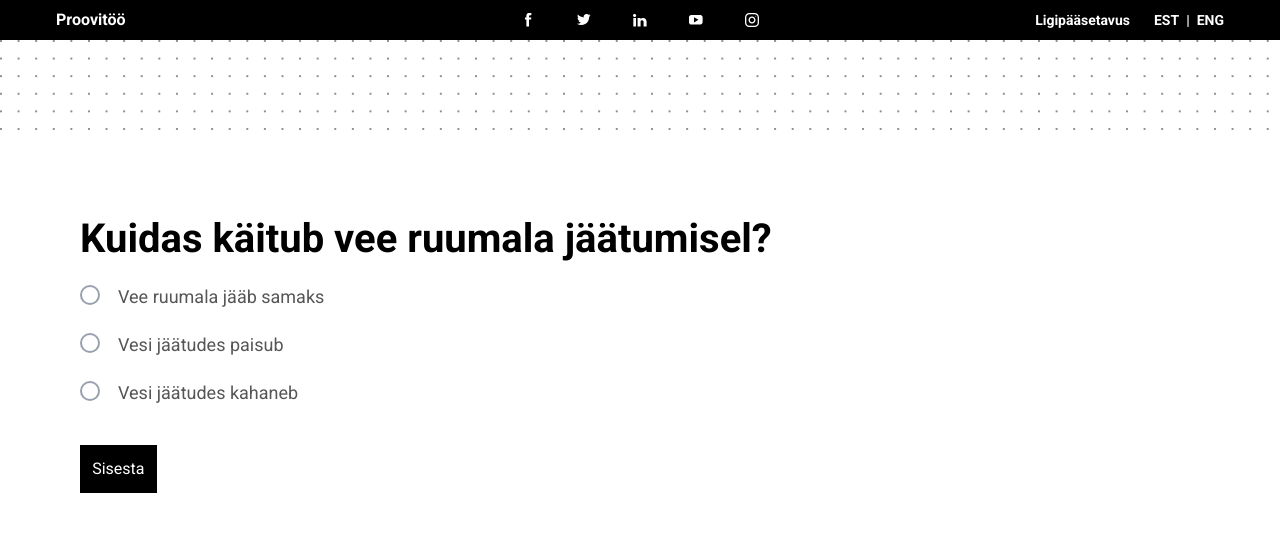
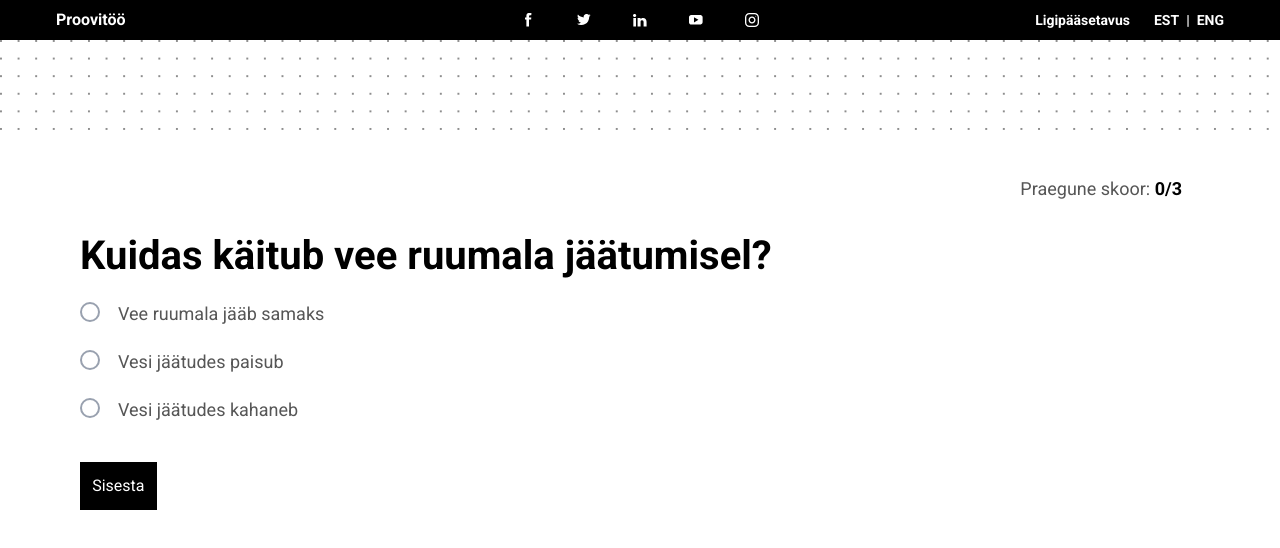
Before and after one commit to geilu/statistikaamet-proovitoo, a React (Vite) app: page /quiz in a window 1280 px wide. Shown: the top 548 px of the page. Built offline with nearby package versions, Linux system fonts and the light colour scheme.

Commit message:
add current score next to question

```diff
--- a/src/components/questionCard.tsx
+++ b/src/components/questionCard.tsx
@@ -2,10 +2,11 @@ import questions from '../data/questions.json';
 import {type Dispatch, type SetStateAction, useState} from "react";
 import type {Answer} from "../data/answer.ts";
 
-export default function QuestionCard({ setAnswers, setScore, setDone }: Readonly<{
+export default function QuestionCard({ setAnswers, setScore, setDone, score }: Readonly<{
                                                                                 setAnswers: Dispatch<SetStateAction<Answer[]>>,
                                                                                 setScore: Dispatch<SetStateAction<number>>,
-                                                                                setDone: Dispatch<SetStateAction<boolean>>
+                                                                                setDone: Dispatch<SetStateAction<boolean>>,
+                                                                                score: number
                                                                                 }>) {
 
     const [answered, setAnswered] = useState<boolean>(false);
@@ -57,7 +58,11 @@ export default function QuestionCard({ setAnswers, setScore, setDone }: Readonly
     const continueButton = <button className="btn" onClick={handleContinue}>Liigu edasi</button>
 
     return (
-        <div className="ml-[2em] mt-[2em] sm:m-[5em]">
+        <div className="flex flex-col justify-between ml-[2em] sm:mx-[5em]">
+            <div className="my-[2em]">
+                <p className="mr-[1em] text-right body-medium mt-[0.5em]">Praegune skoor: <b className="body-medium-bold">{score}/{questions.length}</b></p>
+            </div>
+            <div>
             <h1 className="headline-large">{currentQuestion.question}</h1>
             {currentQuestion.options.map(o =>
                 <div key={o} className="my-[1.5em]">
@@ -82,6 +87,7 @@ export default function QuestionCard({ setAnswers, setScore, setDone }: Readonly
             <p className="text-[var(--error-color)] text-sm">{error}</p>
             {answered ? continueButton : enterButton}
             <p className={`${answered ? "visible" : "hidden"} body-small`}>{correctAnswer ? ("Tubli! Valisid õige vastuse.") : ("Kahjuks see pole õige vastus!")}</p> {/* nõue: kohene tagasiside */}
+            </div>
         </div>
     )
 }
--- a/src/index.css
+++ b/src/index.css
@@ -68,6 +68,12 @@
     line-height: var(--medium-text-line);
     color: var(--primary-dark-grey);
 }
+.body-medium-bold {
+    font-size: var(--medium-text-size);
+    line-height: var(--medium-text-line);
+    color: var(--primary-color);
+    font-weight: bold;
+}
 .body-small {
     font-size: var(--small-text-size);
     line-height: var(--small-text-line);
--- a/src/pages/Quiz.tsx
+++ b/src/pages/Quiz.tsx
@@ -16,7 +16,7 @@ export default function Quiz() {
             <Navbar />
             {done
                 ? <QuizSummary answers={answers} score={score} /> /* nõue: lõpus tabel kokkuvõttega */
-                : <QuestionCard setAnswers={setAnswers} setScore={setScore} setDone={setDone} />} {/* nõue: ükshaaval esitatud küsimused */}
+                : <QuestionCard setAnswers={setAnswers} setScore={setScore} setDone={setDone} score={score} />} {/* nõue: ükshaaval esitatud küsimused */}
         </>
     )
 }
```
Also changed, not shown: 1 other file (tests, documents, lock files or other folders).
